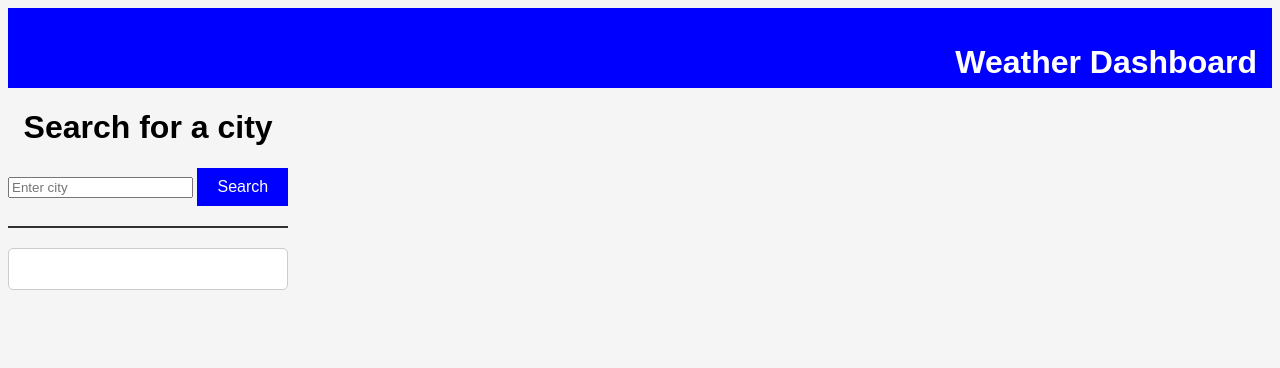
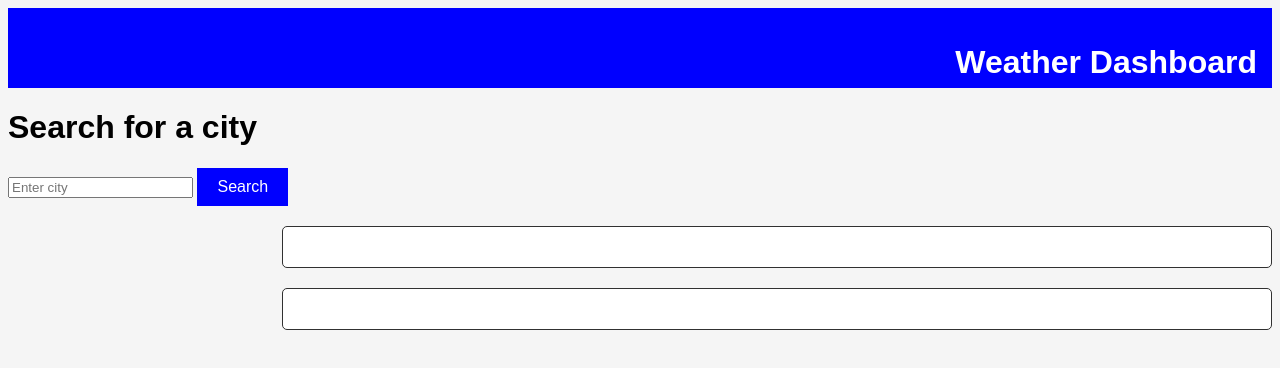
Before and after one commit to stephaniemnz/Weather-Dashboard, a plain HTML site: page index.html in a window 1280 px wide. Drawn offline with Linux system fonts and the light colour scheme.

Commit message:
adjusted layout in css

```diff
--- a/assets/style.css
+++ b/assets/style.css
@@ -23,9 +23,10 @@ body {
   }
 
   .container {
-    text-align: center;
+    text-align: left;
     align-items: row;
     flex-direction: row;
+    float: left
   }
 
   .weather-container {
@@ -35,6 +36,7 @@ body {
     border-radius: 5px;
     background-color: #fff;
     flex-direction: row;
+    float: right;
   }
   .inline-block {
     display: inline-block;
@@ -48,12 +50,23 @@ body {
     margin-top: 20px;
     justify-content: center;
     border: 1px solid rgb(49, 49, 49);
+    border-radius: 5px;
+    width: 75%;
+    justify-items: auto;
+    display: table-column;
+
+  .inline-block {
+    display: inline-block;
+    position: relative;
+    }
 }
 .forecast-container {
         display: flex;
         flex-wrap: nowrap;
         overflow-x: auto;
         justify-content: center;
+        border: 1px solid rgb(49, 49, 49);
+        width: 75%;
       }
       .weather-icon {
         width: 50px;
@@ -66,7 +79,7 @@ body {
         border: 1px solid #ccc;
         border-radius: 5px;
         background: rgb(49, 49, 49);
-        width: 200px;
+        width: 150px;
         color: #fff;
       }
       ul {
--- a/index.html
+++ b/index.html
@@ -11,16 +11,16 @@
     <h1>Weather Dashboard</h1>
 </header>
 <body>
-    <div class="container inline-block">
+    <div class="container">
         <h1>Search for a city</h1>
         <input type="text" id="cityInput" placeholder="Enter city">
         <button onclick="getWeather()">Search</button>
         <div class="searchHistory">
             <ul id="searchHistoryList"></ul>
         </div>
-        <div id="currentWeather" class="current-weather-container inline-block"></div>
-        <div id="weatherData" class="weather-container forecast-container inline-block"></div>
     </div>
+        <div id="currentWeather" class="current-weather-container weather-container "></div>
+        <div id="weatherData" class="weather-container forecast-container"></div>
 
       <script src="./assets/script.js"></script>
 </body>
```
